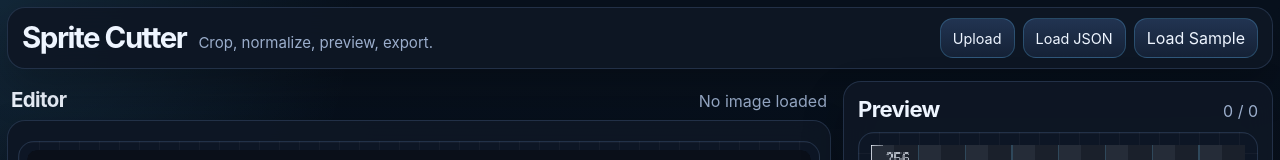
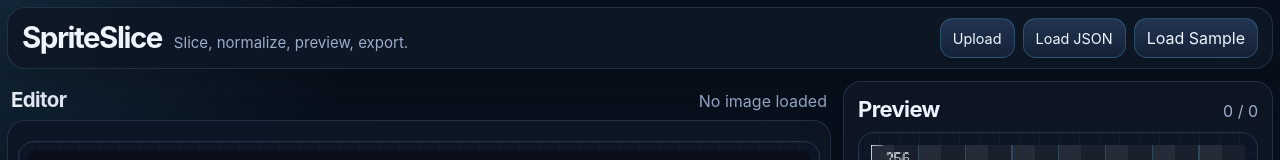
Before and after one commit to clayton/sprite-cutter-app, a website: page index.html in a window 1280 px wide. Shown: the top 160 px of the page. Drawn offline with Linux system fonts and the light colour scheme.

Commit message:
Rename app to SpriteSlice

```diff
--- a/index.html
+++ b/index.html
@@ -3,15 +3,15 @@
   <head>
     <meta charset="utf-8" />
     <meta name="viewport" content="width=device-width, initial-scale=1" />
-    <title>Sprite Cutter</title>
+    <title>SpriteSlice</title>
     <link rel="stylesheet" href="./style.css" />
   </head>
   <body>
     <div class="app-shell">
       <header class="topbar">
         <div class="title-block">
-          <h1>Sprite Cutter</h1>
-          <p class="lede">Crop, normalize, preview, export.</p>
+          <h1>SpriteSlice</h1>
+          <p class="lede">Slice, normalize, preview, export.</p>
         </div>
         <div class="header-actions">
           <label class="file-pill">
```
Also changed, not shown: README.md.
